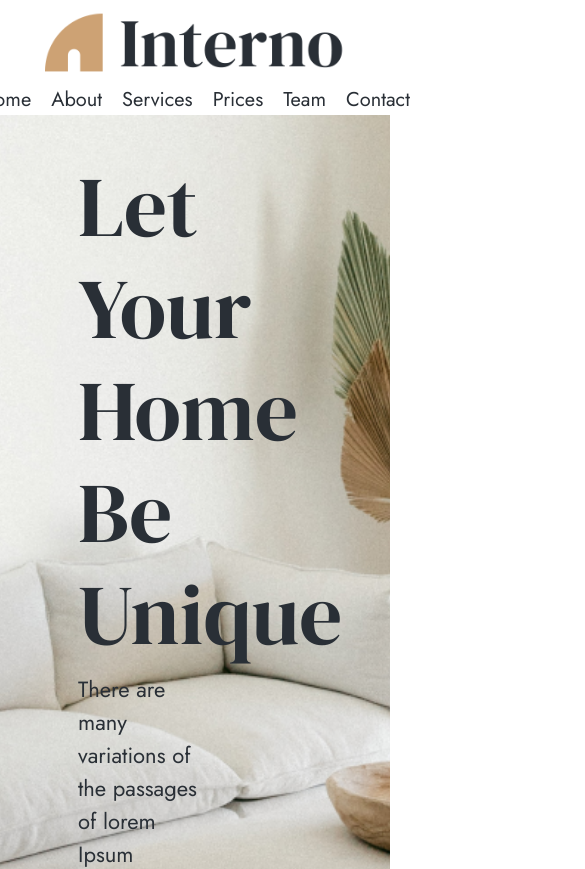
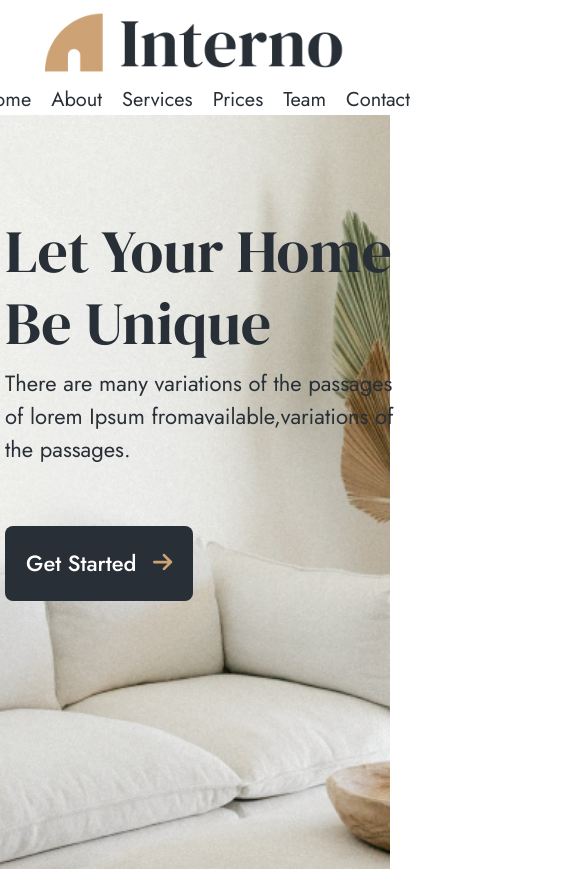
Before and after one commit to ecpieritz/interno-design, a Vue app: page / in a window 390 px wide. Shown: the top 869 px of the page, 585 px wide, since content can reach past the window. Built offline with nearby package versions, Linux system fonts and the light colour scheme.

Commit message:
Added responsive on Home + btns

```diff
--- a/src/App.vue
+++ b/src/App.vue
@@ -65,6 +65,7 @@ export default {
   }
 
   @media (max-width: 780px){
+    width: 100%;
     .container{
       flex-direction: column;
     }
--- a/src/components/home/banner.vue
+++ b/src/components/home/banner.vue
@@ -42,7 +42,23 @@ export default {
       p{
         margin-bottom: 60px;
       }
+      @media (max-width: 780px){
+        width: 50%;
+        margin-left: 30px;
+        h1{
+          font-size: 60px;
+        }
+      }
+      @media (max-width: 460px){
+        width: 100%;
+        margin-left: 5px;
+        margin-right: 5px;
+        h1{
+          margin-top: 60px;
+        }
+      }
     }
+
   }
 }
 </style>
--- a/src/components/home/callUs.vue
+++ b/src/components/home/callUs.vue
@@ -2,7 +2,7 @@
 <template>
   <div class="id-home__call-us container" id="id-home__call-us">
     <div class="row">
-      <div class="col-md-5 id-home__call-us__text">
+      <div class="col-lg-5 col-md-6 id-home__call-us__text">
         <h2>We Create The Art Of Stylish Living Stylishly</h2>
         <p>It is a long established fact that a reader will be distracted by the of readable content of a page when lookings at its layouts the points of using that it has a more-or-less normal.</p>
 
@@ -13,7 +13,7 @@
         <router-link to="/contact" class="btn dark-btn">Get Free Estimate <font-awesome-icon :icon="['fas', 'arrow-right']" /></router-link>
       </div>
 
-      <div class="col-md-7 id-home__call-us__img">
+      <div class="col-lg-7 col-md-6 id-home__call-us__img">
         <img src="@/assets/images/id-home__call-us.png" alt="">
       </div>
     </div>
@@ -48,6 +48,25 @@ export default {
           margin-right: 20px;
         }
       }
+      @media (max-width: 780px){
+        padding-top: 20px;
+      }
+    }
+
+    &__img{
+      @media (max-width: 780px){
+        img{
+          width: 100%;
+        }
+      }
+      @media (max-width: 460px){
+        img{
+          display: none;
+        }
+      }
+    }
+    @media (max-width: 780px){
+      padding-bottom: 80px;
     }
   }
 }
--- a/src/components/home/clients.vue
+++ b/src/components/home/clients.vue
@@ -46,6 +46,10 @@ export default {
         width: 100%;
       }
     }
+
+    @media (max-width: 460px){
+        display: none;
+    }
   }
 }
 </style>
--- a/src/components/home/testimonial.vue
+++ b/src/components/home/testimonial.vue
@@ -3,7 +3,7 @@
   <div class="id-home__testimonial container" id="id-home__testimonial">
     <h2>What the People Thinks About Us</h2>
     <div class="row">
-      <div class="col-md-4 id-home__testimonial__person">
+      <div class="col-lg-4 id-home__testimonial__person">
         <div class="id-home__testimonial__person__bg">
           <div class="row">
             <div class="col-3">
@@ -18,7 +18,7 @@
         </div>
       </div>
 
-      <div class="col-md-4 id-home__testimonial__person">
+      <div class="col-lg-4 id-home__testimonial__person">
         <div class="id-home__testimonial__person__bg">
           <div class="row">
             <div class="col-3">
@@ -33,7 +33,7 @@
         </div>
       </div>
 
-      <div class="col-md-4 id-home__testimonial__person">
+      <div class="col-lg-4 id-home__testimonial__person">
         <div class="id-home__testimonial__person__bg">
           <div class="row">
             <div class="col-3">
@@ -81,6 +81,9 @@ export default {
         padding: 40px 20px 20px;
         height: 100%;
 
+        @media (max-width: 460px){
+          padding: 20px;
+        }
       }
       .row{
         align-items: center;
@@ -100,6 +103,17 @@ export default {
       p{
         margin: 20px 0 0;
       }
+      @media (max-width: 780px){
+        margin-bottom: 40px;
+        &:last-child{
+          margin-bottom: 0;
+
+        }
+      }
+    }
+
+    @media (max-width: 460px){
+      padding: 40px 20px;
     }
   }
 }
--- a/src/main.js
+++ b/src/main.js
@@ -10,12 +10,18 @@ import { faArrowRight } from '@fortawesome/free-solid-svg-icons'
 import { faPhone } from '@fortawesome/free-solid-svg-icons'
 import { faLinkedin } from '@fortawesome/free-brands-svg-icons'
 import { faGithub } from '@fortawesome/free-brands-svg-icons'
+import { faEnvelope } from '@fortawesome/free-solid-svg-icons'
+import { faWhatsapp } from '@fortawesome/free-brands-svg-icons'
+import { faGlobe } from '@fortawesome/free-solid-svg-icons'
 
 // add icons to the library
 library.add(faArrowRight)
 library.add(faPhone)
 library.add(faLinkedin)
 library.add(faGithub)
+library.add(faEnvelope)
+library.add(faWhatsapp)
+library.add(faGlobe)
 
 
 createApp(App).use(store).use(router).component('font-awesome-icon', FontAwesomeIcon).mount('#app')
--- a/src/styles.scss
+++ b/src/styles.scss
@@ -146,4 +146,8 @@ p{
       }
     }
   }
+
+  @media (max-width: 460px){
+    padding: 20px;
+  }
 }
```
